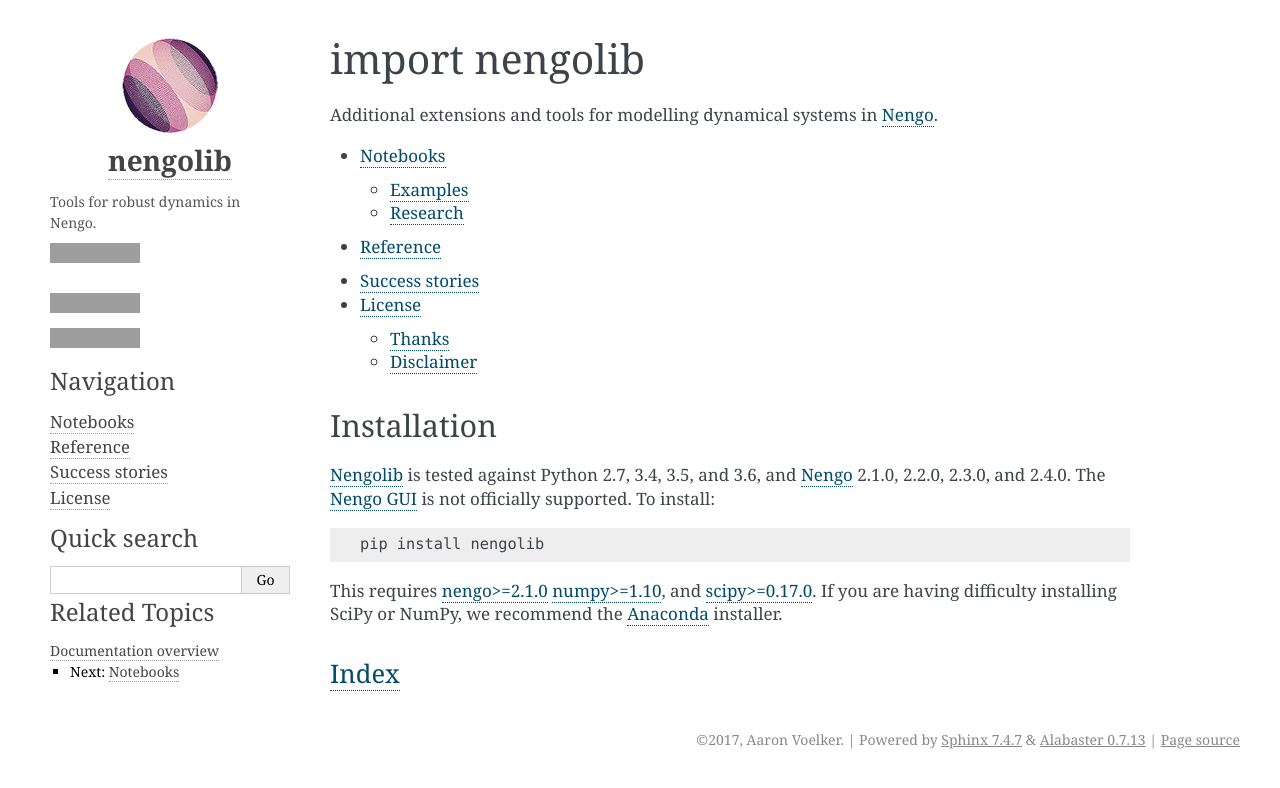
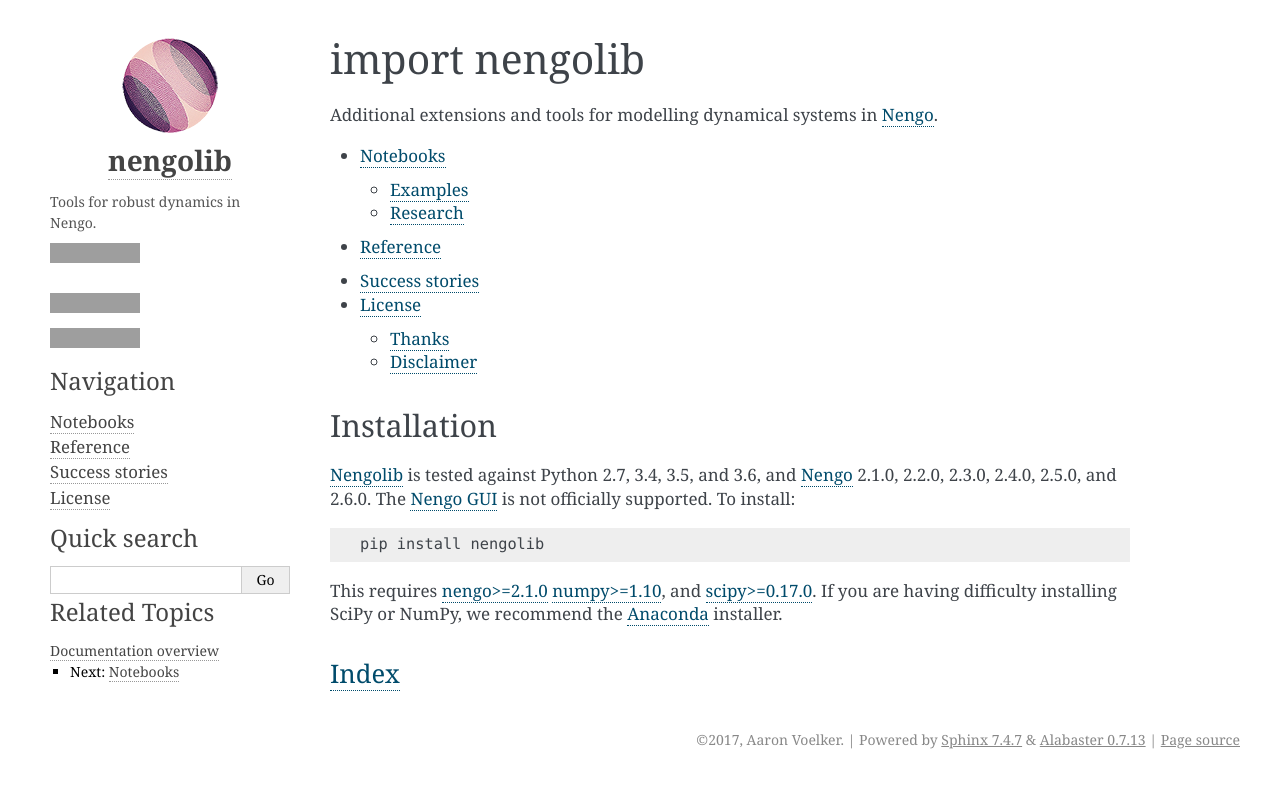
Before and after one commit to arvoelke/nengolib, a Sphinx documentation site: the page built from docs/index.rst, in a window 1280 px wide, cut to the strip 0-788 px from the top of the page. Built offline with Sphinx 7.4.7, drawn with Linux system fonts in a browser that asks for light colours; grey boxes are pictures that could not be loaded.

Commit message:
[TST] nengo<=2.6.0, numpy<=1.13.0, scipy<=1.0.0

```diff
--- a/docs/index.rst
+++ b/docs/index.rst
@@ -19,7 +19,7 @@
 
 `Nengolib <https://github.com/arvoelke/nengolib/>`_
 is tested against Python 2.7, 3.4, 3.5, and 3.6, and `Nengo`_
-2.1.0, 2.2.0, 2.3.0, and 2.4.0.
+2.1.0, 2.2.0, 2.3.0, 2.4.0, 2.5.0, and 2.6.0.
 The `Nengo GUI <https://github.com/nengo/nengo_gui>`_ is not officially
 supported.
 To install::
--- a/setup.cfg
+++ b/setup.cfg
@@ -3,6 +3,7 @@
 
 [flake8]
 exclude = _*.py,docs/*.py,build/*.py
+ignore = E226,E741
 
 [build_sphinx]
 source-dir = docs
```
Also changed, not shown: .travis.yml, 1 other file.
